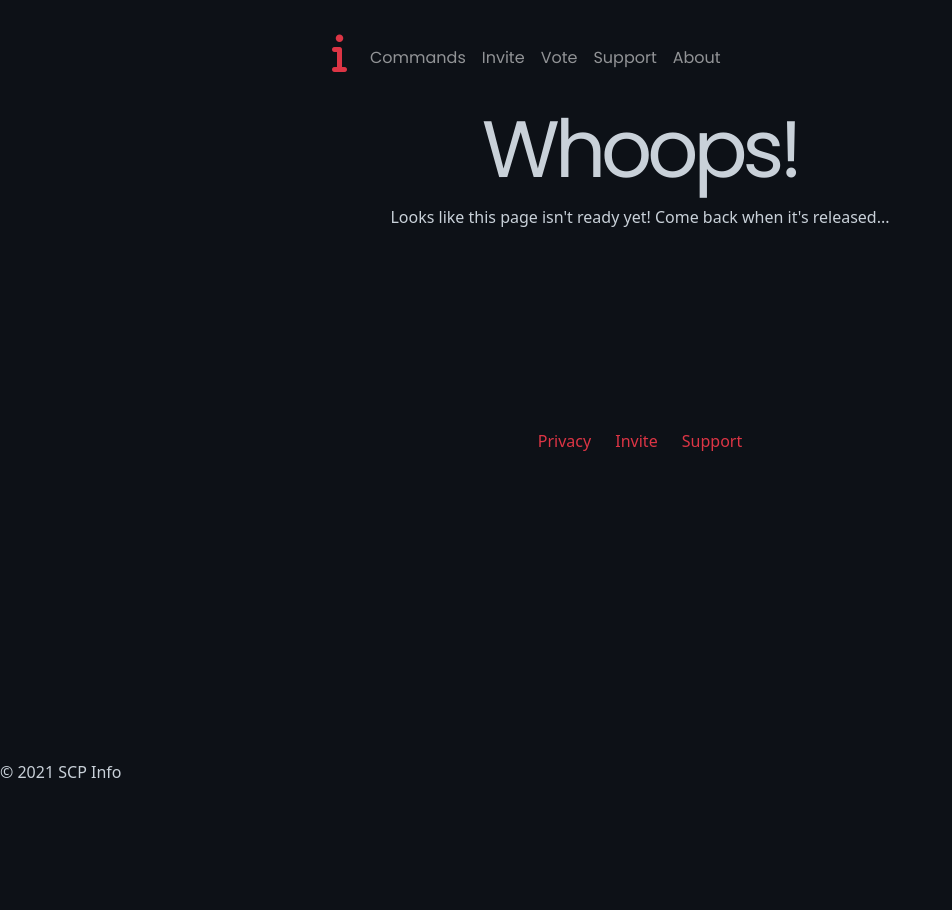
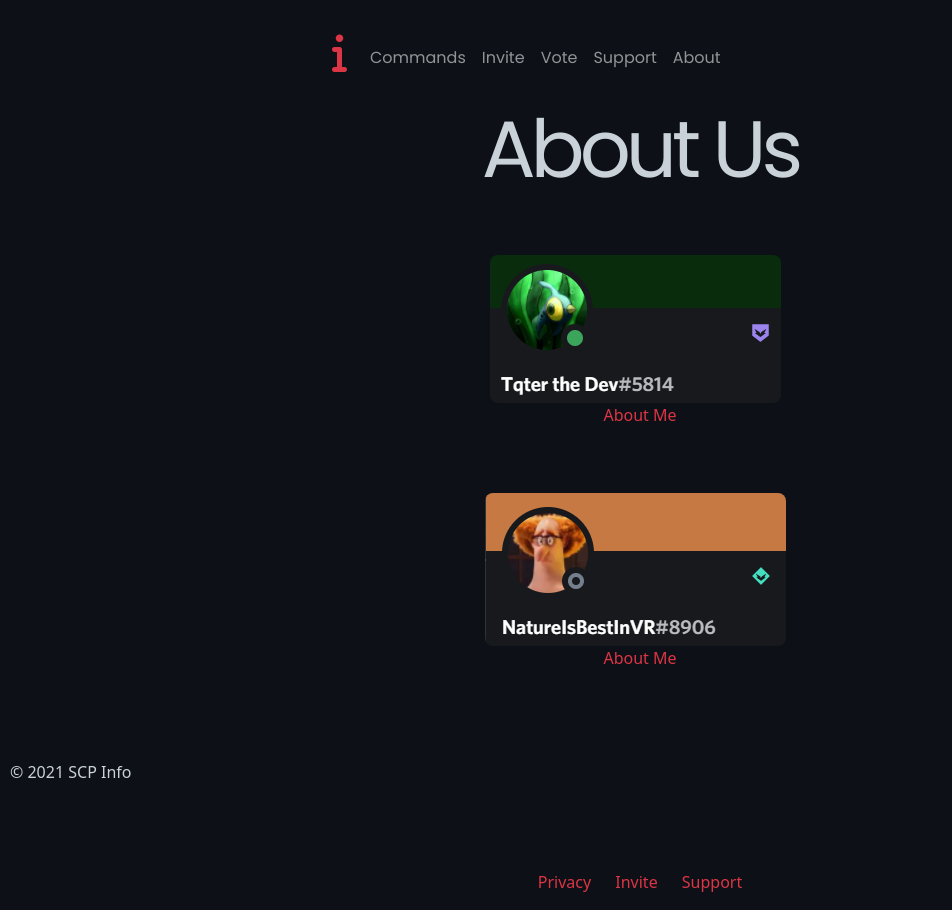
Before and after one commit to Tqter/scpinfosite, a Flask app: page /about in a window 1280 px wide; the page is wider, and only the part inside the window is pictured. Shown: that part, without its empty margins (0-952 px from the left). Before the commit the page ends 778 px from the top of that part, so only its background shows below. Run offline with Flask 2, Linux system fonts and the light colour scheme; some libraries are stand-ins or nearby versions.

Commit message:
Added About page

```diff
--- a/static/styles/styles.css
+++ b/static/styles/styles.css
@@ -77,7 +77,7 @@ h2 {
 .copyright {
     position: absolute;
     bottom: 0;
-    left: 0;
+    left: 10px;
     color: #c9d1d9;
 }
 
@@ -113,3 +113,19 @@ h2 {
 .support-link:hover {
     color: #c9d1d9
 }
+
+.popup {
+    color: #dc3545;
+}
+
+figcaption {
+    color: #dc3545;
+}
+
+.keegs_img {
+    margin-top: 50px;
+}
+
+.tqter_img {
+    margin-top: 50px;
+}
--- a/templates/about.html
+++ b/templates/about.html
@@ -3,7 +3,8 @@
 
 <head>
     <link rel="shortcut icon" href="{{ url_for('static',filename = '/img/logo.ico') }}">
-    <link href="https://cdn.jsdelivr.net/npm/bootstrap@5.0.1/dist/css/bootstrap.min.css" rel="stylesheet" integrity="sha384-+0n0xVW2eSR5OomGNYDnhzAbDsOXxcvSN1TPprVMTNDbiYZCxYbOOl7+AMvyTG2x" crossorigin="anonymous">
+    <link href="https://cdn.jsdelivr.net/npm/bootstrap@5.0.1/dist/css/bootstrap.min.css" rel="stylesheet"
+        integrity="sha384-+0n0xVW2eSR5OomGNYDnhzAbDsOXxcvSN1TPprVMTNDbiYZCxYbOOl7+AMvyTG2x" crossorigin="anonymous">
     <link rel="preconnect" href="https://fonts.gstatic.com">
     <!-- <link href="https://cdn.jsdelivr.net/npm/font-awesome-animation@1.1.1/font-awesome-animation.scss"> -->
     <link href="https://fonts.googleapis.com/css2?family=Poppins&display=swap" rel="stylesheet">
@@ -26,13 +27,16 @@
                 </div>
             </a>
             <!-- <a class=" navbar-brand " href="/ ">Home</a> -->
-            <button class="navbar-toggler " type="button " data-bs-toggle="collapse " data-bs-target="#navbarNavAltMarkup " aria-controls="navbarNavAltMarkup " aria-expanded="false " aria-label="Toggle navigation ">
+            <button class="navbar-toggler " type="button " data-bs-toggle="collapse "
+                data-bs-target="#navbarNavAltMarkup " aria-controls="navbarNavAltMarkup " aria-expanded="false "
+                aria-label="Toggle navigation ">
                 <span class="navbar-toggler-icon "></span>
             </button>
             <div class="collapse navbar-collapse " id="navbarNavAltMarkup ">
                 <div class="navbar-nav ">
                     <a class="nav-link " href="/commands ">Commands</a>
-                    <a class="nav-link " aria-current="page " href="https://discord.com/oauth2/authorize?client_id=818294562677588009&permissions=2553671104&scope=bot ">Invite</a>
+                    <a class="nav-link " aria-current="page "
+                        href="https://discord.com/oauth2/authorize?client_id=818294562677588009&permissions=2553671104&scope=bot ">Invite</a>
                     <!-- <a class="nav-link " href="/stats ">Stats</a>-->
                     <a class="nav-link " href="/vote ">Vote</a>
                     <a class="nav-link " href="https://discord.gg/hTPqf53abp ">Support</a>
@@ -49,26 +53,149 @@
     </p>
     <center>
         <h1>
-            Whoops!
+            About Us
         </h1>
-        <p class="paragraph-whoops ">
-            Looks like this page isn't ready yet! Come back when it's released...
-        </p>
+        <!-- <figure>
+            <img src="/static/img/keegs.png" alt="">
+            <figcaption>
+                I give myself lots of little coding projects to do, and I normally work on those in my spare time. Some
+                things I have made/worked on are: Scripthub - a powershell tool, Mine Deep - a moblie idle game, a LAN
+                Multiplayer Game, and a Python version of The Oregon Trail. I tend to like taking apart electronics and
+                visualising how applications come together.
+
+                My coding knowledge is kind of small in some places but larger in others. I've used Python, C#, a little
+                bit of LUA, HTML5, CSS 3, PowerShell, Batch, and a tad of VBS.
+            </figcaption>
+        </figure> -->
         <style>
-            .paragraph-whoops {
-                color: #c9d1d9;
+            /* Popup container - can be anything you want */
+            .popup {
+                position: relative;
+                display: inline-block;
+                cursor: pointer;
+                -webkit-user-select: none;
+                -moz-user-select: none;
+                -ms-user-select: none;
+                user-select: none;
+            }
+
+            /* The actual popup */
+            .popup .popuptext {
+                visibility: hidden;
+                width: 160px;
+                background-color: #555;
+                color: #fff;
+                text-align: center;
+                border-radius: 6px;
+                padding: 8px 0;
+                position: absolute;
+                z-index: 1;
+                bottom: 125%;
+                left: 50%;
+                margin-left: -80px;
+            }
+
+            /* Popup arrow */
+            .popup .popuptext::after {
+                content: "";
+                position: absolute;
+                top: 100%;
+                left: 50%;
+                margin-left: -5px;
+                border-width: 5px;
+                border-style: solid;
+                border-color: #555 transparent transparent transparent;
+            }
+
+            /* Toggle this class - hide and show the popup */
+            .popup .show {
+                visibility: visible;
+                -webkit-animation: fadeIn 1s;
+                animation: fadeIn 1s;
+            }
+
+            /* Add animation (fade in the popup) */
+            @-webkit-keyframes fadeIn {
+                from {
+                    opacity: 0;
+                }
+
+                to {
+                    opacity: 1;
+                }
+            }
+
+            @keyframes fadeIn {
+                from {
+                    opacity: 0;
+                }
+
+                to {
+                    opacity: 1;
+                }
             }
         </style>
+        </head>
+
+        <body style="text-align:center">
+            <figure>
+                <img src="/static/img/tqter.png" alt="Image not Found" class="tqter_img">
+
+                <figcaption>
+                    <div class="popup" onclick="myFunction()">About Me
+                        <span class="popuptext" id="myPopup">Hello! I'm NatureIsBestinVR, an avid gamer, developer,
+                            and
+                            3D
+                            printing enthusiast.</span>
+                </figcaption>
+                </div>
+            </figure>
+
+            <script>
+                // When the user clicks on div, open the popup
+                function myFunction() {
+                    var popup = document.getElementById("myPopup");
+                    popup.classList.toggle("show");
+                }
+            </script>
+
+            <body style="text-align:center">
+                <figure>
+                    <img src="/static/img/keegs.png" alt="Image not Found" class="keegs_img">
+
+                    <figcaption>
+                        <div class="popup" onclick="myFunction()">About Me
+                            <span class="popuptext" id="myPopup">Hello! I'm NatureIsBestinVR, an avid gamer, developer,
+                                and
+                                3D
+                                printing enthusiast.</span>
+                    </figcaption>
+                    </div>
+                </figure>
+
+                <script>
+                    // When the user clicks on div, open the popup
+                    function myFunction() {
+                        var popup = document.getElementById("myPopup");
+                        popup.classList.toggle("show");
+                    }
+                </script>
                 <p class="main-para">
                     <a class="legal-link " href="https://scpinfo.xyz/privacy ">
                         Privacy
                     </a>
-            <a class="invite-link" href="https://discord.com/oauth2/authorize?client_id=818294562677588009&permissions=2553671104&scope=bot">
+                    <a class="invite-link"
+                        href="https://discord.com/oauth2/authorize?client_id=818294562677588009&permissions=2553671104&scope=bot">
                         Invite
                     </a>
                     <a class="support-link" href="https://discord.gg/hTPqf53abp">
                         Support
                     </a>
+                    <!-- <style>
+                        .main-para {
+                            margin-top: 50vh
+                        }
+                    </style> -->
                     <!-- <div class="discord-logo">
                 <i class="fab fa-discord"></i>
             </div> -->
```
Also changed, not shown: static/img/keegs.png (added), static/img/tqter.png (added). Lines whose indentation alone changed are shown as unchanged.
